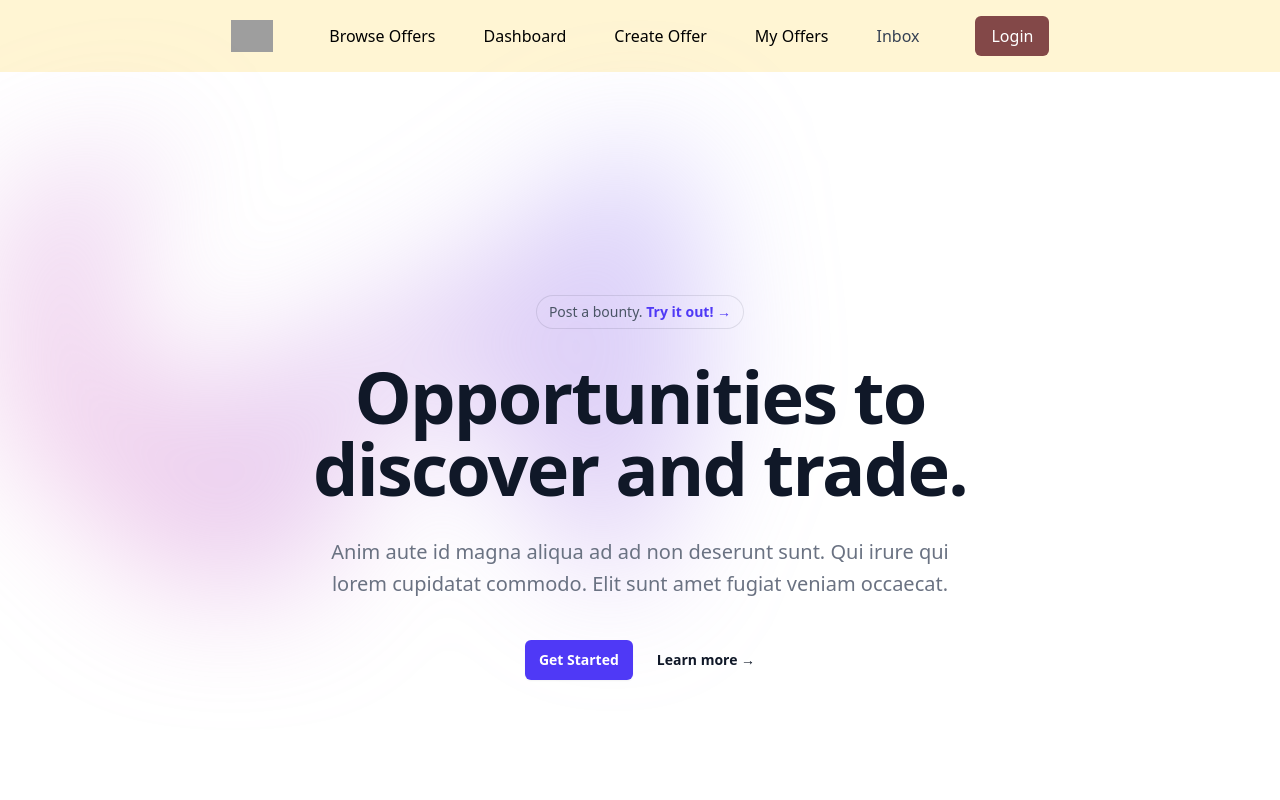
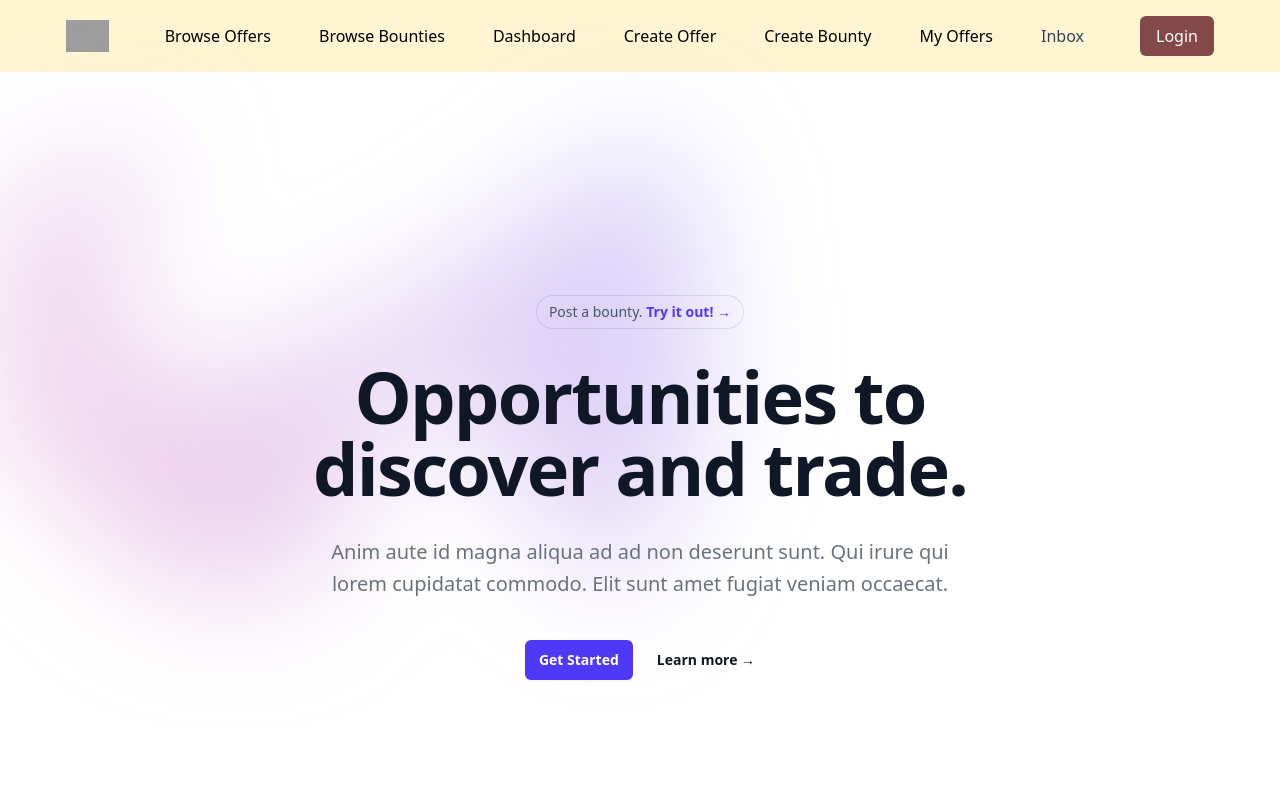
Before and after one commit to michaelljiang/LootFinder, a Vue app in the folder LootFinder/: page / in a window 1280 px wide. Shown: the top 800 px of the page. Built offline with nearby package versions, Linux system fonts and the light colour scheme; no server answers; grey boxes are pictures that could not be loaded.

Commit message:
add buttons to navbar for bounties

```diff
--- a/LootFinder/src/components/Navbar.vue
+++ b/LootFinder/src/components/Navbar.vue
@@ -70,6 +70,12 @@
               Browse Offers
             </router-link>
             <router-link
+              to="/browse-bounties"
+              class="px-3 py-2 mx-3 mt-2 text-black transition-colors duration-300 transform rounded-md lg:mt-0 hover:bg-nav hover:text-white"
+            >
+              Browse Bounties
+            </router-link>
+            <router-link
               to="/dashboard"
               class="px-3 py-2 mx-3 mt-2 text-black transition-colors duration-300 transform rounded-md lg:mt-0 hover:bg-nav hover:text-white"
             >
@@ -80,6 +86,12 @@
               class="px-3 py-2 mx-3 mt-2 text-black transition-colors duration-300 transform rounded-md lg:mt-0 hover:bg-nav hover:text-white"
             >
               Create Offer
+            </router-link>
+            <router-link
+              to="/create-bounty"
+              class="px-3 py-2 mx-3 mt-2 text-black transition-colors duration-300 transform rounded-md lg:mt-0 hover:bg-nav hover:text-white"
+            >
+              Create Bounty
             </router-link>
             <router-link
               to="/update-offers"
```
